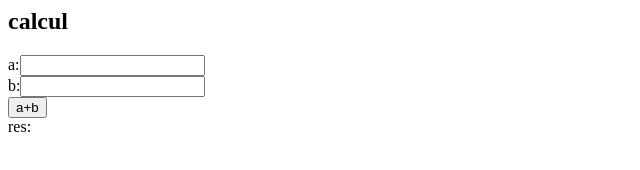
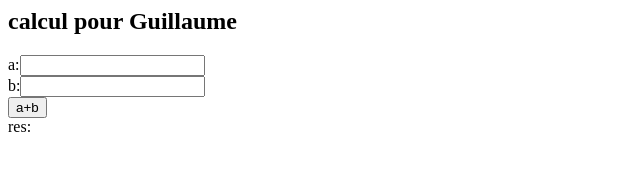
Before and after one commit to didier-tp/git-classroom, a plain HTML site: page basicHtmlCssJs2/index.html in a window 1280 px wide. Shown: the whole page, without its empty margins (0-640 px from the left). Drawn offline with Linux system fonts and the light colour scheme.

Commit message:
modif index.html par Guillaume

```diff
--- a/basicHtmlCssJs2/index.html
+++ b/basicHtmlCssJs2/index.html
@@ -4,7 +4,7 @@
 <script src="script.js"></script>
 </head>
 <body>
-  <h2>calcul</h2>
+  <h2>calcul pour Guillaume</h2>
   a:<input id="a"/><br/>
   b:<input id="b"/><br/>
   <button id="btnAdd" >a+b</button><br/>
```
